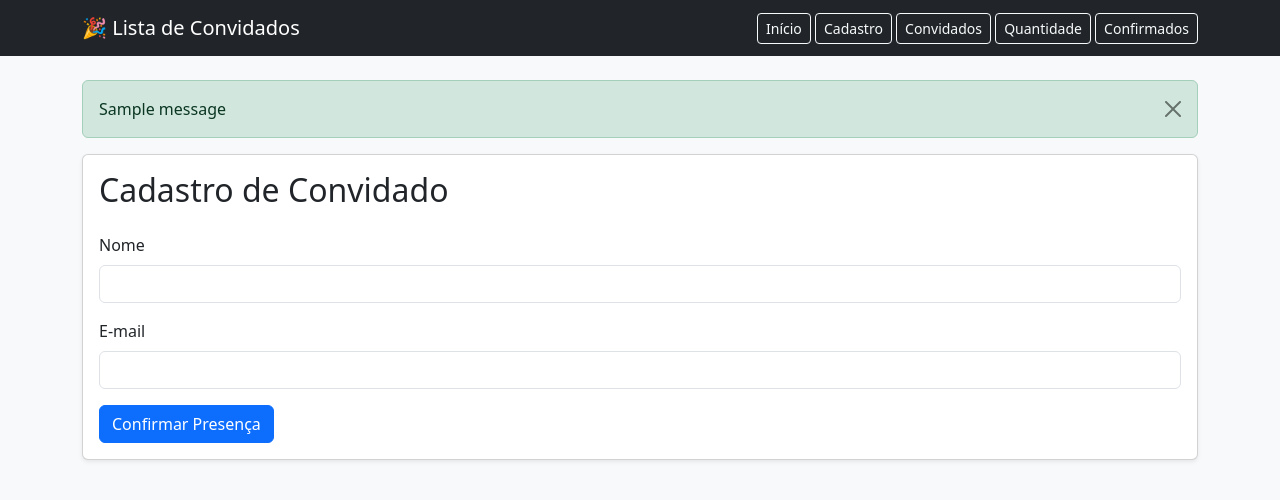
After one commit to IgorFarias-hub/Backend_Evently, a Flask app: page /cadastro in a window 1280 px wide. The commit adds this page. Shown: the top 500 px of the page. Run offline with Flask 3, Linux system fonts and the light colour scheme; one stand-in notice (Sample message) is shown.

Commit message:
Atualização do sistema de RSVP com novas funcionalidades e melhorias na interface do usuário

```diff
--- a/app/routes.py
+++ b/app/routes.py
@@ -3,9 +3,15 @@ from app import app, db
 from app.models import Guest
 from app.forms import GuestForm
 
-# Página inicial (formulário)
-@app.route("/", methods=["GET", "POST"])
-def index():
+# Página inicial
+
+@app.route("/")
+def home():
+    return render_template("home.html", title="Início")
+
+# Cadastro de convidados
+@app.route("/cadastro", methods=["GET", "POST"])
+def cadastro():
     form = GuestForm()
     if form.validate_on_submit():
         nome = form.nome.data.strip()
@@ -14,14 +20,14 @@ def index():
         # Verifica duplicado
         if Guest.query.filter_by(email=email).first():
             flash("Este e-mail já está cadastrado!", "danger")
-            return redirect(url_for("index"))
+            return redirect(url_for("cadastro"))
 
         guest = Guest(nome=nome, email=email)
         db.session.add(guest)
         db.session.commit()
         flash("Convidado cadastrado com sucesso!", "success")
-        return redirect(url_for("index"))
-    return render_template("index.html", title="Lista de Convidados", form=form)
+        return redirect(url_for("cadastro"))
+    return render_template("cadastro.html", title="Cadastro de Convidados", form=form)
 
 # Listagem de convidados
 @app.route("/convidados")
--- a/app/templates/base.html
+++ b/app/templates/base.html
@@ -3,27 +3,39 @@
 <head>
     <meta charset="UTF-8">
     <title>{{ title }}</title>
-    <link rel="stylesheet" href="https://cdn.simplecss.org/simple.min.css">
+    <!-- Bootstrap 5 -->
+    <link href="https://cdn.jsdelivr.net/npm/bootstrap@5.3.3/dist/css/bootstrap.min.css" rel="stylesheet">
 </head>
-<body>
-    <header>
-        <h1>{{ title }}</h1>
-        <nav>
-            <a href="{{ url_for('index') }}">Início</a> |
-            <a href="{{ url_for('convidados') }}">Convidados</a> |
-            <a href="{{ url_for('quantidade') }}">Quantidade</a> |
-            <a href="{{ url_for('confirmados') }}">Confirmados</a>
-        </nav>
-    </header>
-    <main>
+<body class="bg-light">
+   <nav class="navbar navbar-expand-lg navbar-dark bg-dark mb-4">
+  <div class="container">
+    <a class="navbar-brand" href="{{ url_for('home') }}">🎉 Lista de Convidados</a>
+    <div>
+      <a class="btn btn-outline-light btn-sm" href="{{ url_for('home') }}">Início</a>
+      <a class="btn btn-outline-light btn-sm" href="{{ url_for('cadastro') }}">Cadastro</a>
+      <a class="btn btn-outline-light btn-sm" href="{{ url_for('convidados') }}">Convidados</a>
+      <a class="btn btn-outline-light btn-sm" href="{{ url_for('quantidade') }}">Quantidade</a>
+      <a class="btn btn-outline-light btn-sm" href="{{ url_for('confirmados') }}">Confirmados</a>
+    </div>
+  </div>
+</nav>
+
+
+    <div class="container">
         {% with messages = get_flashed_messages(with_categories=true) %}
           {% if messages %}
             {% for category, message in messages %}
-              <div class="alert {{ category }}">{{ message }}</div>
+              <div class="alert alert-{{ 'danger' if category=='error' else category }} alert-dismissible fade show" role="alert">
+                {{ message }}
+                <button type="button" class="btn-close" data-bs-dismiss="alert"></button>
+              </div>
             {% endfor %}
           {% endif %}
         {% endwith %}
         {% block content %}{% endblock %}
-    </main>
+    </div>
+
+    <!-- Bootstrap JS -->
+    <script src="https://cdn.jsdelivr.net/npm/bootstrap@5.3.3/dist/js/bootstrap.bundle.min.js"></script>
 </body>
 </html>
--- /dev/null
+++ b/app/templates/cadastro.html
@@ -0,0 +1,20 @@
+{% extends "base.html" %}
+{% block content %}
+<div class="card shadow-sm">
+  <div class="card-body">
+    <h2 class="mb-4">Cadastro de Convidado</h2>
+    <form method="POST">
+        {{ form.hidden_tag() }}
+        <div class="mb-3">
+            {{ form.nome.label(class="form-label") }}
+            {{ form.nome(class="form-control") }}
+        </div>
+        <div class="mb-3">
+            {{ form.email.label(class="form-label") }}
+            {{ form.email(class="form-control") }}
+        </div>
+        <button type="submit" class="btn btn-primary">{{ form.submit.label.text }}</button>
+    </form>
+  </div>
+</div>
+{% endblock %}
--- a/app/templates/quantidade.html
+++ b/app/templates/quantidade.html
@@ -1,4 +1,6 @@
 {% extends "base.html" %}
 {% block content %}
-<p>Total de convidados: <strong>{{ total }}</strong></p>
+<div class="alert alert-info shadow-sm">
+  <h4>Total de convidados: <span class="badge bg-primary">{{ total }}</span></h4>
+</div>
 {% endblock %}
```
Also changed, not shown: app/templates/confirmados.html (+8 -3 lines), app/templates/convidados.html (+25 -6 lines), app/templates/home.html (added, +13 -0 lines), app/templates/index.html (deleted, +0 -10 lines).
